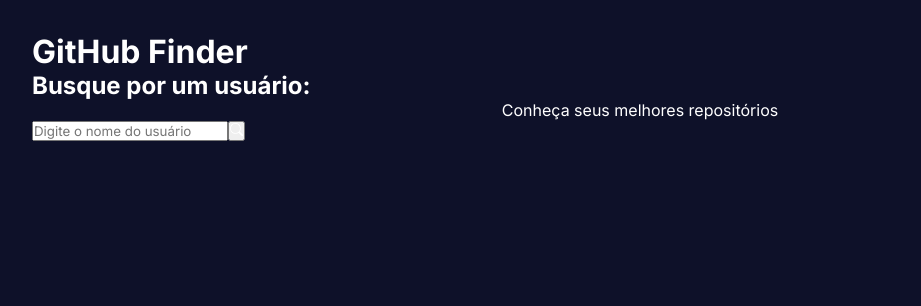
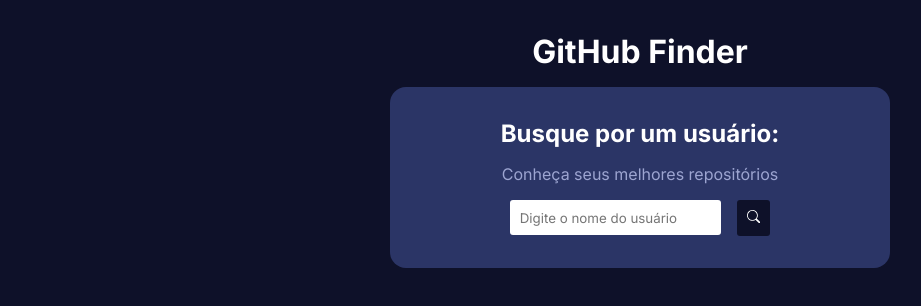
Before and after one commit to LeonardocPalma/Github-Finder, a React (Vite) app: page / in a window 1280 px wide. Shown: the top 306 px of the page, without its empty margins (0-921 px from the left). Built offline with nearby package versions, Linux system fonts and the light colour scheme; a web font is replaced by a local one.

Commit message:
feat:coding css module from search anda app

```diff
--- /dev/null
+++ b/src/App.module.css
@@ -0,0 +1,9 @@
+.app {
+    max-width: 500px;
+    margin: 0 auto;
+}
+
+.app h1 {
+    text-align: center;
+    margin-bottom: 1rem;
+}
--- a/src/App.tsx
+++ b/src/App.tsx
@@ -1,10 +1,10 @@
-import "./App.css";
+import { Outlet } from "react-router-dom";
 
-import { Outlet } from "react-router-dom";
+import classes from "./App.module.css";
 
 function App() {
   return (
-    <div className="app">
+    <div className={classes.app}>
       <h1>GitHub Finder</h1>
       <Outlet />
     </div>
--- /dev/null
+++ b/src/components/Search.module.css
@@ -0,0 +1,34 @@
+.search {
+  background-color: #2b3566;
+  padding: 2rem;
+  border-radius: 1rem;
+  display: flex;
+  flex-direction: column;
+  justify-content: center;
+  align-items: center;
+  gap: 1rem;
+  margin-bottom: 2rem;
+}
+
+.search p {
+    color: #9da5d1;
+}
+
+.search_container {
+    display: flex;
+    justify-content: center;
+    align-items: center;
+    gap: 1rem;
+}
+
+.search_container input, .search_container button {
+    padding: 0.6rem;
+    border-radius: 3px;
+    border: none;
+    color: #2b3566;
+}
+
+.search_container button {
+    background-color: #0e1129;
+    cursor: pointer;
+}
--- a/src/components/Search.tsx
+++ b/src/components/Search.tsx
@@ -1,6 +1,8 @@
 /* eslint-disable no-unused-vars */
-import { useState } from "react";
+import { KeyboardEvent, useState } from "react";
 import { BsSearch } from "react-icons/bs";
+
+import classes from "./Search.module.css";
 
 type SearchProps = {
   loadUser: (userName: string) => Promise<void>;
@@ -9,15 +11,22 @@ type SearchProps = {
 const Search = ({ loadUser }: SearchProps) => {
   const [userName, setUserName] = useState("");
 
+  const handleKeyDown = (e: KeyboardEvent) => {
+    if (e.key === "Enter") {
+      loadUser(userName);
+    }
+  };
+
   return (
-    <div>
+    <div className={classes.search}>
       <h2>Busque por um usuário:</h2>
       <p>Conheça seus melhores repositórios</p>
-      <div>
+      <div className={classes.search_container}>
         <input
           type="text"
           placeholder="Digite o nome do usuário"
           onChange={(e) => setUserName(e.target.value)}
+          onKeyDown={handleKeyDown}
         />
         <button onClick={() => loadUser(userName)}>
           <BsSearch />
--- a/src/routes/Home.tsx
+++ b/src/routes/Home.tsx
@@ -10,12 +10,23 @@ const Home = () => {
     const res = await fetch(`https://api.github.com/users/${userName}`);
     const data = await res.json();
 
-    console.log(data);
+    const { avatar_url, login, location, followers, following } = data;
+
+    const userData: UserProps = {
+      avatar_url,
+      login,
+      location,
+      followers,
+      following,
+    };
+
+    setUser(userData);
   };
 
   return (
     <div>
       <Search loadUser={loadUser} />
+      {user && <p>{user.login}</p>}
     </div>
   );
 };
```
Also changed, not shown: src/App.css (deleted).
